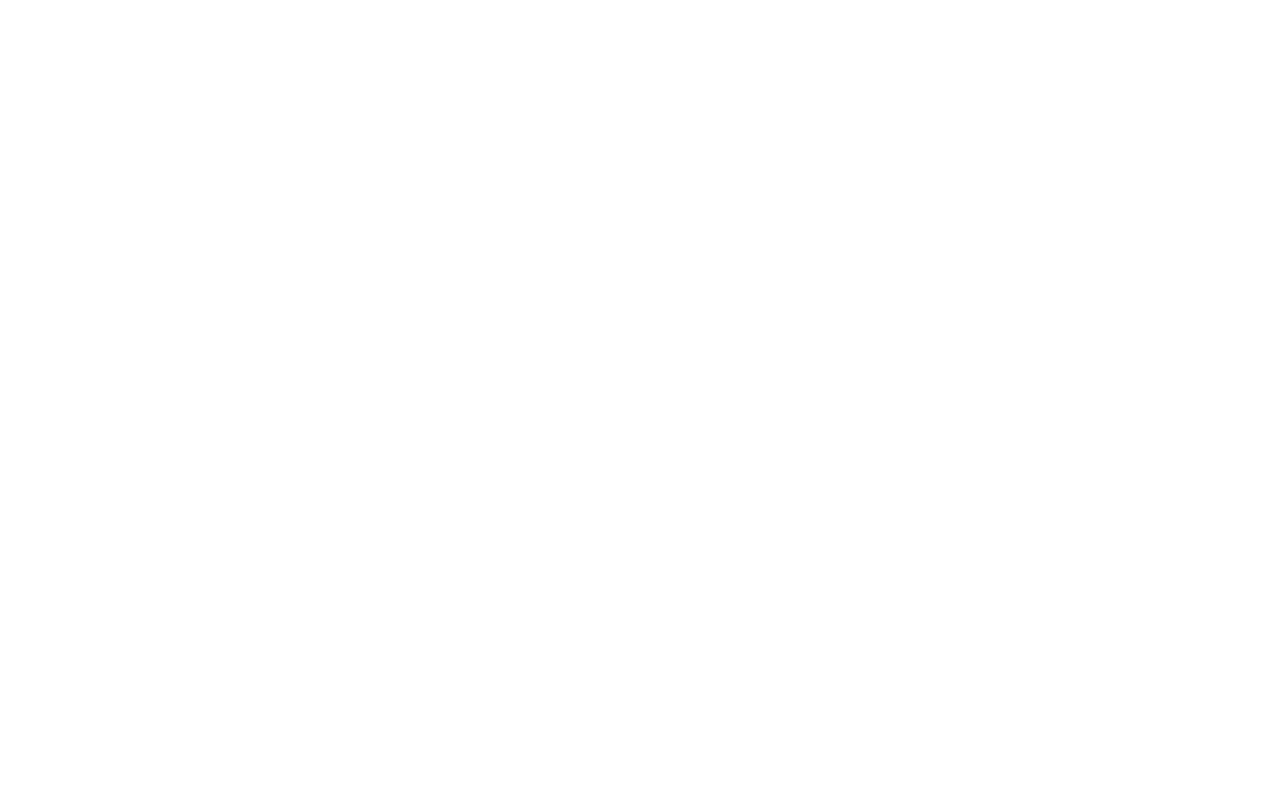
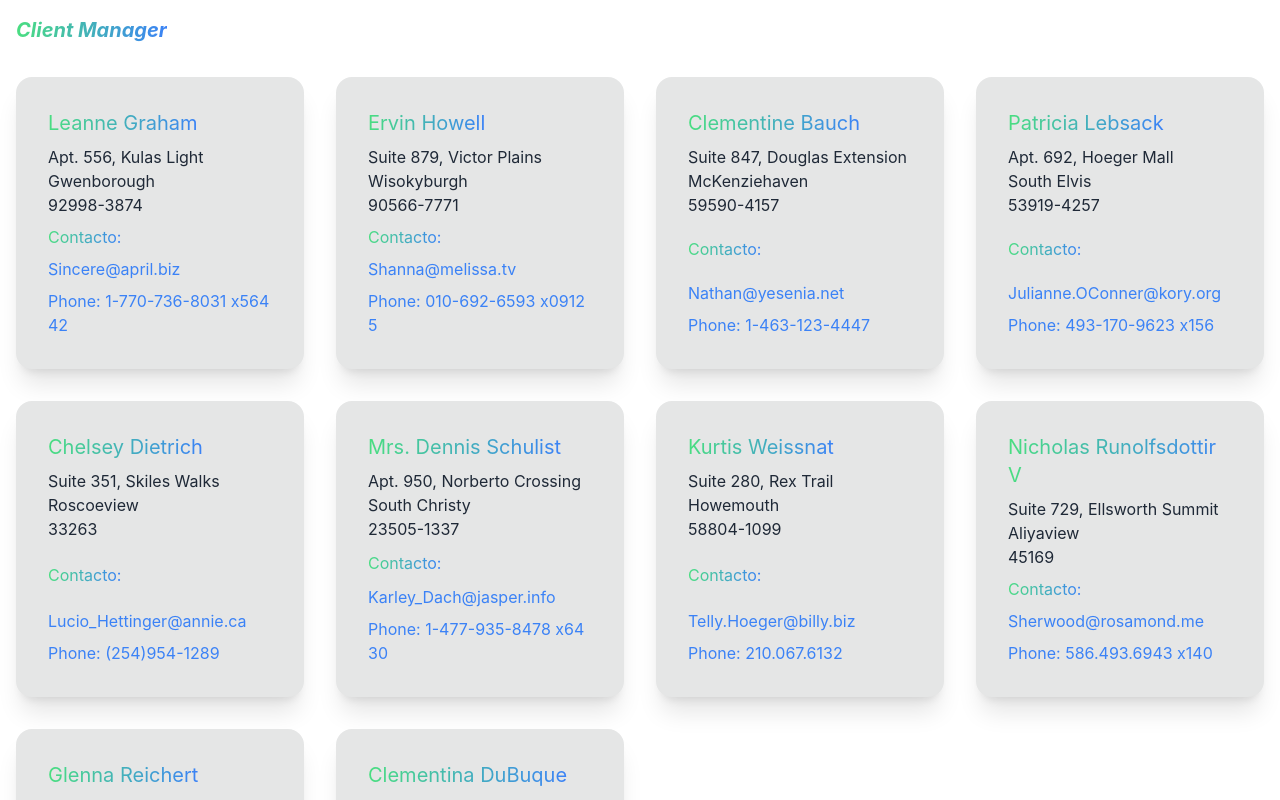
Before and after one commit to AngelDevs/oriontek_client_list, a Next.js app: page / in a window 1280 px wide. Shown: the top 800 px of the page. Built offline with nearby package versions, Linux system fonts and the light colour scheme.

Commit message:
feat: add main page structure and  components

```diff
--- a/pages/index.tsx
+++ b/pages/index.tsx
@@ -1,9 +1,16 @@
 import type { NextPage } from "next";
 import Head from "next/head";
+import { useRouter } from "next/router";
+import { useGetClientsQuery } from "../features/clients/queries/useGetClientsQuery";
+import ClientsGrid from "../features/clients/ui/ClientsGrid/ClientsGrid";
+import Header from "../features/core/ui/layout/Header";
 
 const Home: NextPage = () => {
+  const router = useRouter();
+  const { isLoading, data } = useGetClientsQuery();
+
   return (
-    <div>
+    <div className="w-full">
       <Head>
         <title>Clients Manager</title>
         <meta
@@ -12,8 +19,20 @@
         />
         <link rel="icon" href="/favicon.ico" />
       </Head>
+      <Header />
 
-      <main></main>
+      <main className="p-4">
+        {isLoading ? (
+          <span>Loading...</span>
+        ) : (
+          <ClientsGrid
+            clients={data ?? []}
+            onCardClick={(e, client) => {
+              router.push(`/${client.id}`);
+            }}
+          />
+        )}
+      </main>
 
       <footer></footer>
     </div>
```
